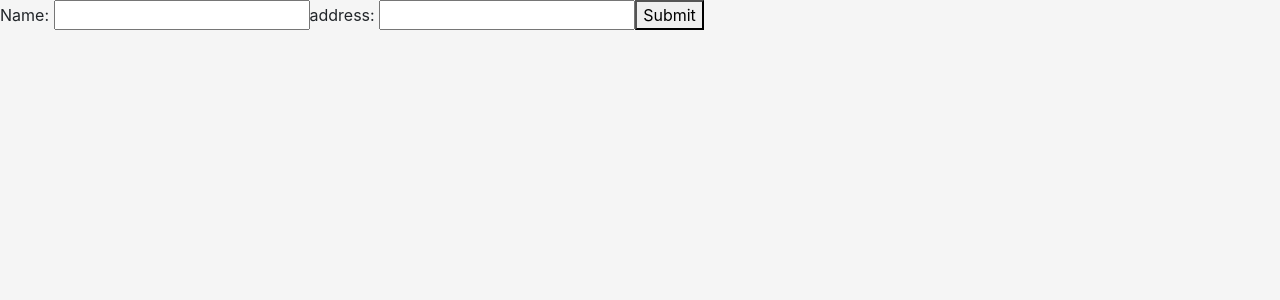
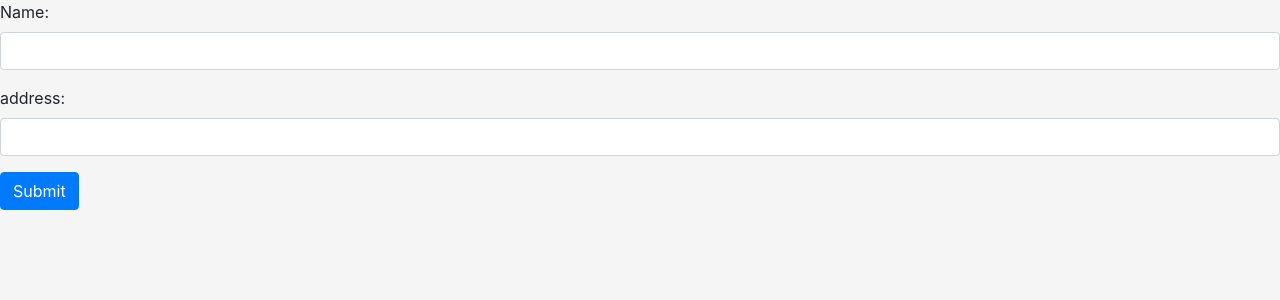
Before and after one commit to karimmahrouskamil/serviceOfLightAngularRegisterationForm, an Angular app in the folder serviceOfLightRegistration/: page /register in a window 1280 px wide. Shown: the top 300 px of the page. Built offline with nearby package versions, Linux system fonts and the light colour scheme.

Commit message:
quick restructure

```diff
--- a/serviceOfLightRegistration/src/app/app.component.html
+++ b/serviceOfLightRegistration/src/app/app.component.html
@@ -1,15 +1,21 @@
 <div class="container-of-dashboard">
 
   <form [formGroup]="makhdouminForm" (ngSubmit)="onSubmit()">
-    <label for="name">
-      Name:
-      <input type="text" formControlName="name">
-    </label>
-    <label for="address">
-      address:
-      <input type="text" formControlName="address">
-    </label>
-    <button type="submit" [disabled]="!makhdouminForm.valid">Submit</button>
+    <div class="form-group">
+      <label for="name">
+        Name: </label>
+      <input type="text" class="form-control" formControlName="name">
+
+    </div>
+
+    <div class="form-group">
+      <label for="address">
+        address:</label>
+      <input type="text" class="form-control" formControlName="address">
+
+    </div>
+
+    <button class="btn btn-primary" type="submit" [disabled]="!makhdouminForm.valid">Submit</button>
   </form>
 
 
```
